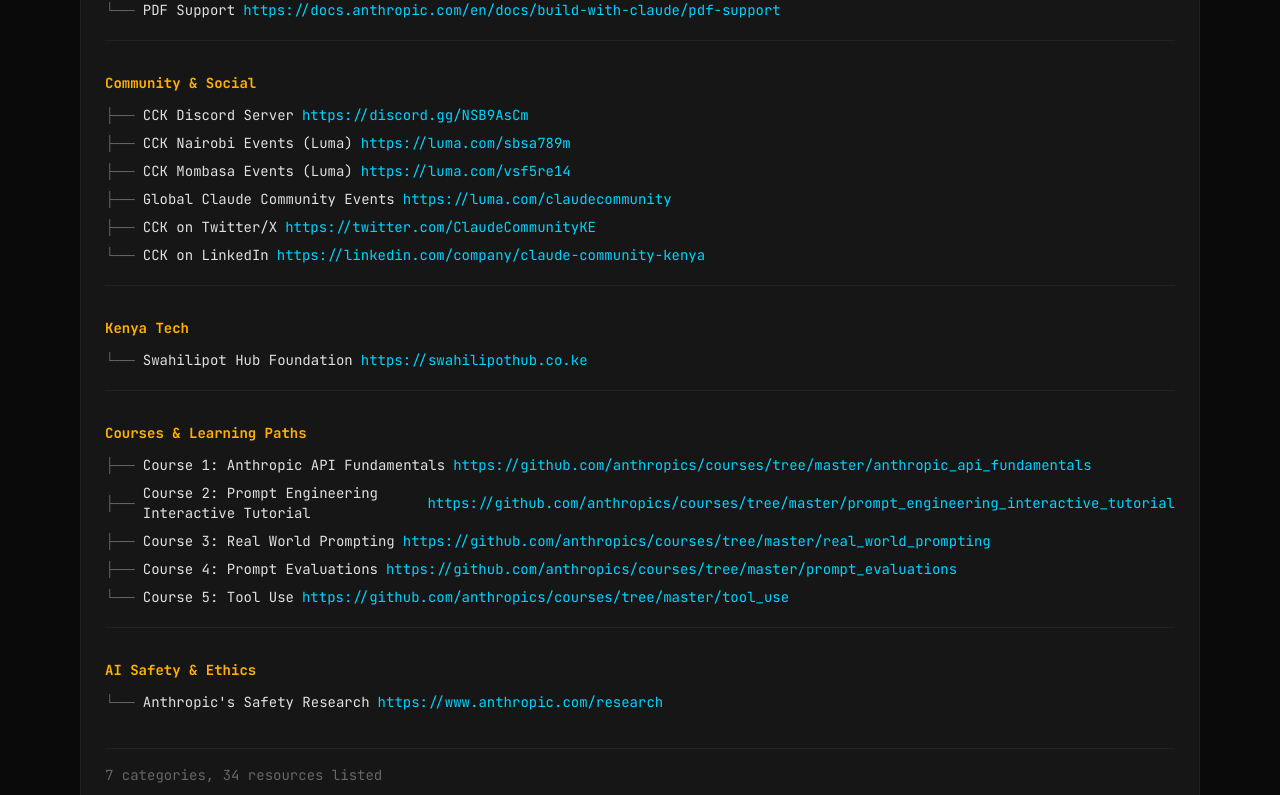
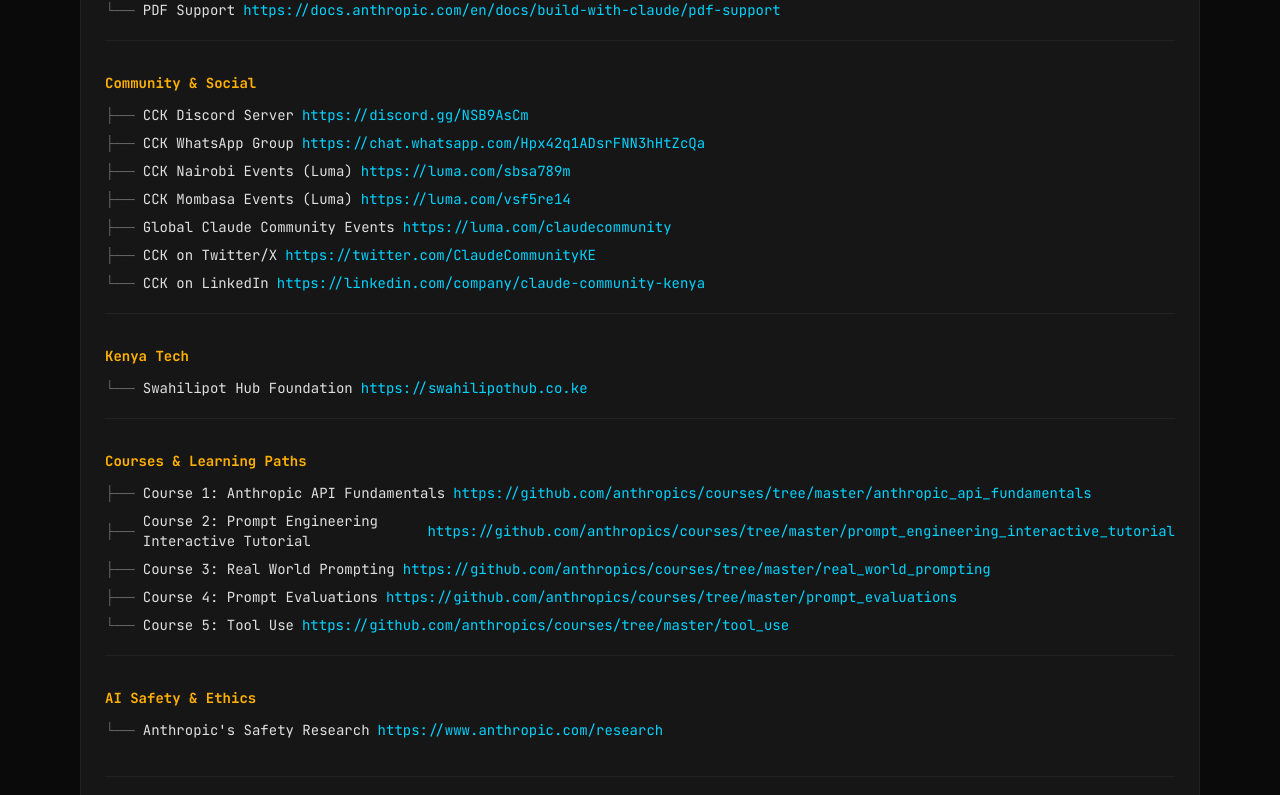
Before and after one commit to Spidey-Acer/Claude-Community-Kenya, a Next.js app: page /resources/links in a window 1280 px wide. Shown: the part 1340-2135 px from the top of the page. Built offline with nearby package versions, Linux system fonts and the light colour scheme.

Commit message:
feat(community): add WhatsApp group link

```diff
--- a/src/data/resources.ts
+++ b/src/data/resources.ts
@@ -185,6 +185,13 @@ export const resources: Resource[] = [
     description: "Our home base — join the conversation.",
   },
   {
+    id: "cck-whatsapp",
+    title: "CCK WhatsApp Group",
+    url: "https://chat.whatsapp.com/Hpx42q1ADsrFNN3hHtZcQa",
+    category: "Community & Social",
+    description: "Join the community WhatsApp group for quick updates and discussion.",
+  },
+  {
     id: "cck-luma-nairobi",
     title: "CCK Nairobi Events (Luma)",
     url: "https://luma.com/sbsa789m",
--- a/src/lib/constants.ts
+++ b/src/lib/constants.ts
@@ -27,6 +27,7 @@ export const SOCIAL_LINKS = {
   twitter: "https://twitter.com/ClaudeCommunityKE",
   github: "https://github.com/claude-community-kenya",
   discord: "https://discord.gg/NSB9AsCm",
+  whatsapp: "https://chat.whatsapp.com/Hpx42q1ADsrFNN3hHtZcQa",
   linkedin: "https://linkedin.com/company/claude-community-kenya",
   lumaNairobi: "https://luma.com/sbsa789m",
   lumaMombasa: "https://luma.com/vsf5re14",
@@ -52,6 +53,7 @@ export const FOOTER_SECTIONS = [
       { label: "About Us", href: "/about" },
       { label: "Join", href: "/join" },
       { label: "Discord", href: SOCIAL_LINKS.discord },
+      { label: "WhatsApp", href: SOCIAL_LINKS.whatsapp },
       { label: "Twitter", href: SOCIAL_LINKS.twitter },
     ],
   },
```
